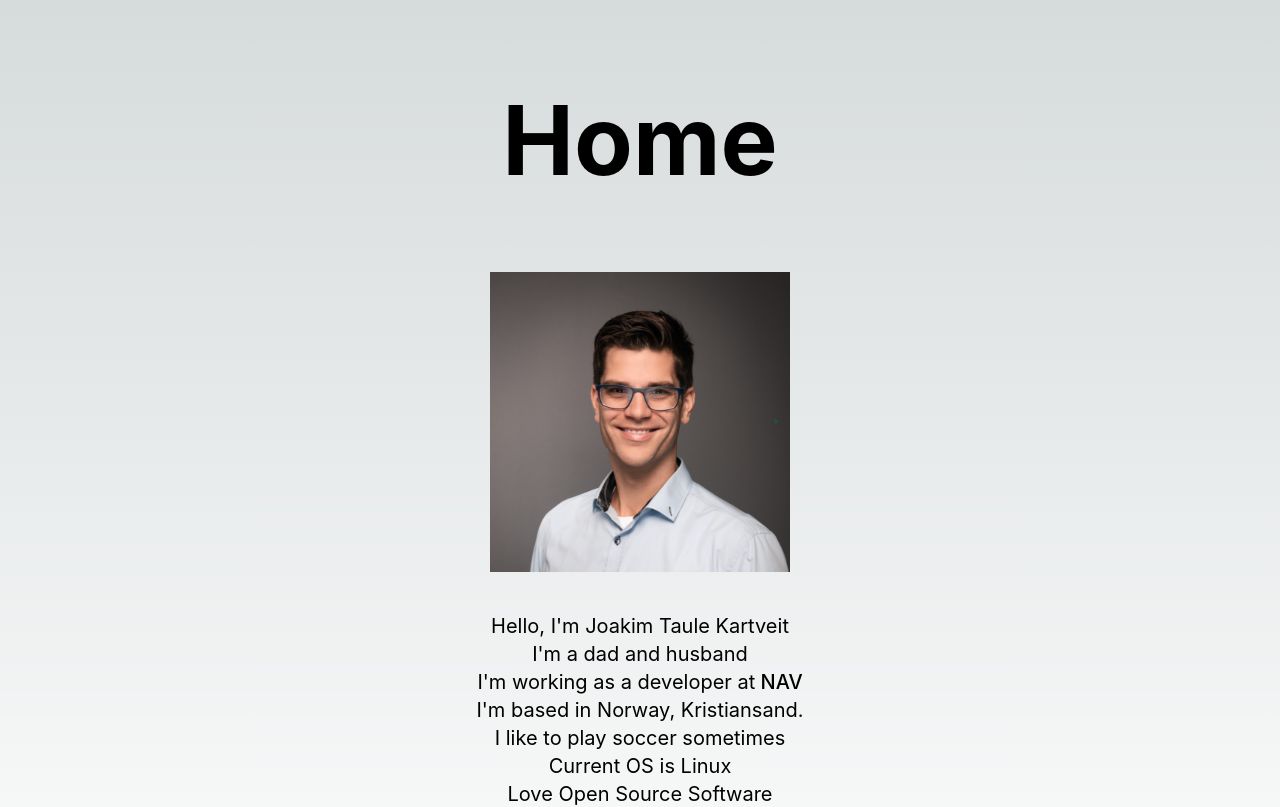
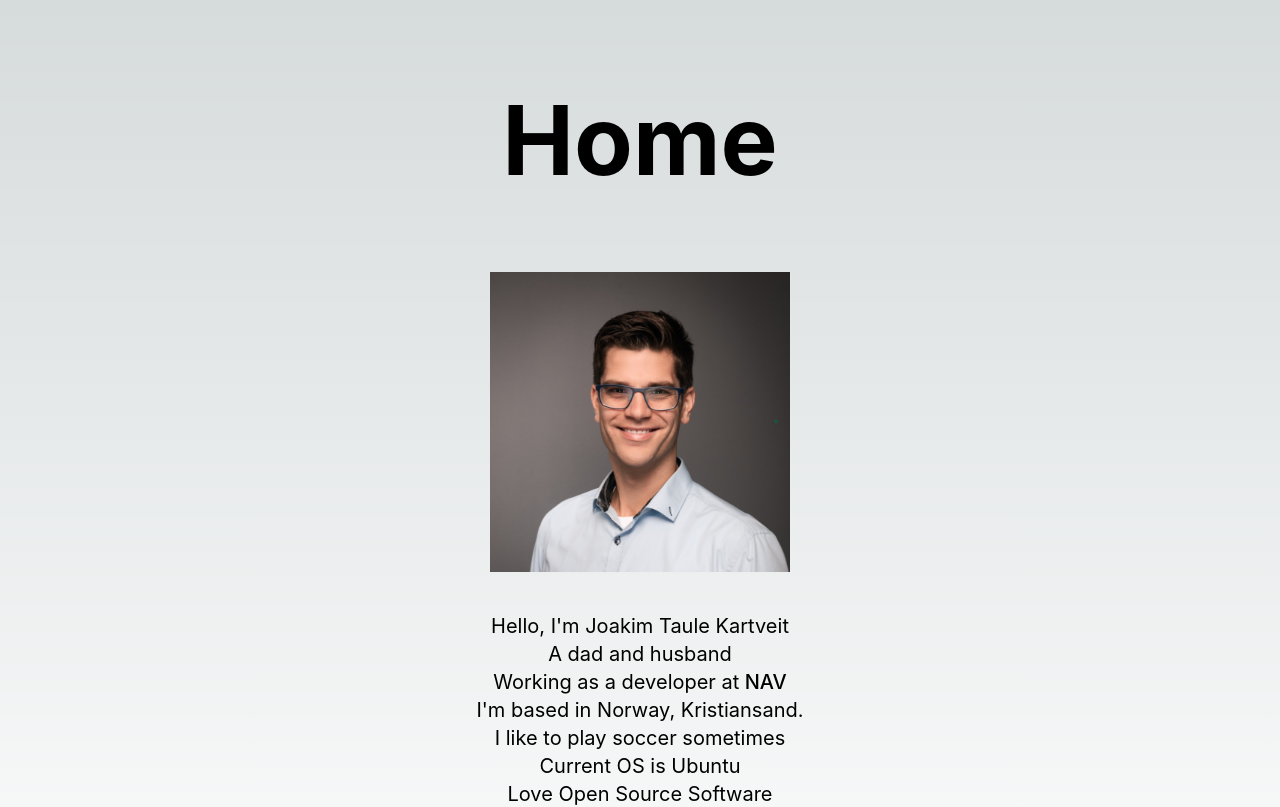
Before and after one commit to MikAoJk/MikAoJk.github.io, a Next.js app: page / in a window 1280 px wide. Shown: the top 807 px of the page. Built offline with nearby package versions, Linux system fonts and the light colour scheme.

Commit message:
chore: small updates to info about me

```diff
--- a/src/pages/index.tsx
+++ b/src/pages/index.tsx
@@ -23,13 +23,13 @@ export default function Home() {
             <div className="text-xl mb-16 grid text-center mt-10">
                 <p>Hello, I&apos;m Joakim Taule Kartveit</p>
                 <ul className="max-w-md list-none list-inside">
-                    <li>I&apos;m a dad and husband</li>
-                    <li>I&apos;m working as a developer at
+                    <li>A dad and husband</li>
+                    <li>Working as a developer at
                         <a className="font-medium hover:underline space-x-1" href="https://nav.no"
                         > NAV</a> <br/></li>
                     <li>I&apos;m based in Norway, Kristiansand.</li>
                     <li>I like to play soccer sometimes</li>
-                    <li>Current OS is Linux</li>
+                    <li>Current OS is Ubuntu</li>
                     <li>Love Open Source Software</li>
                     <li>How to reach me: {" "}
                         <a className="text-blue-600 dark:text-blue-500 hover:underline"
```
